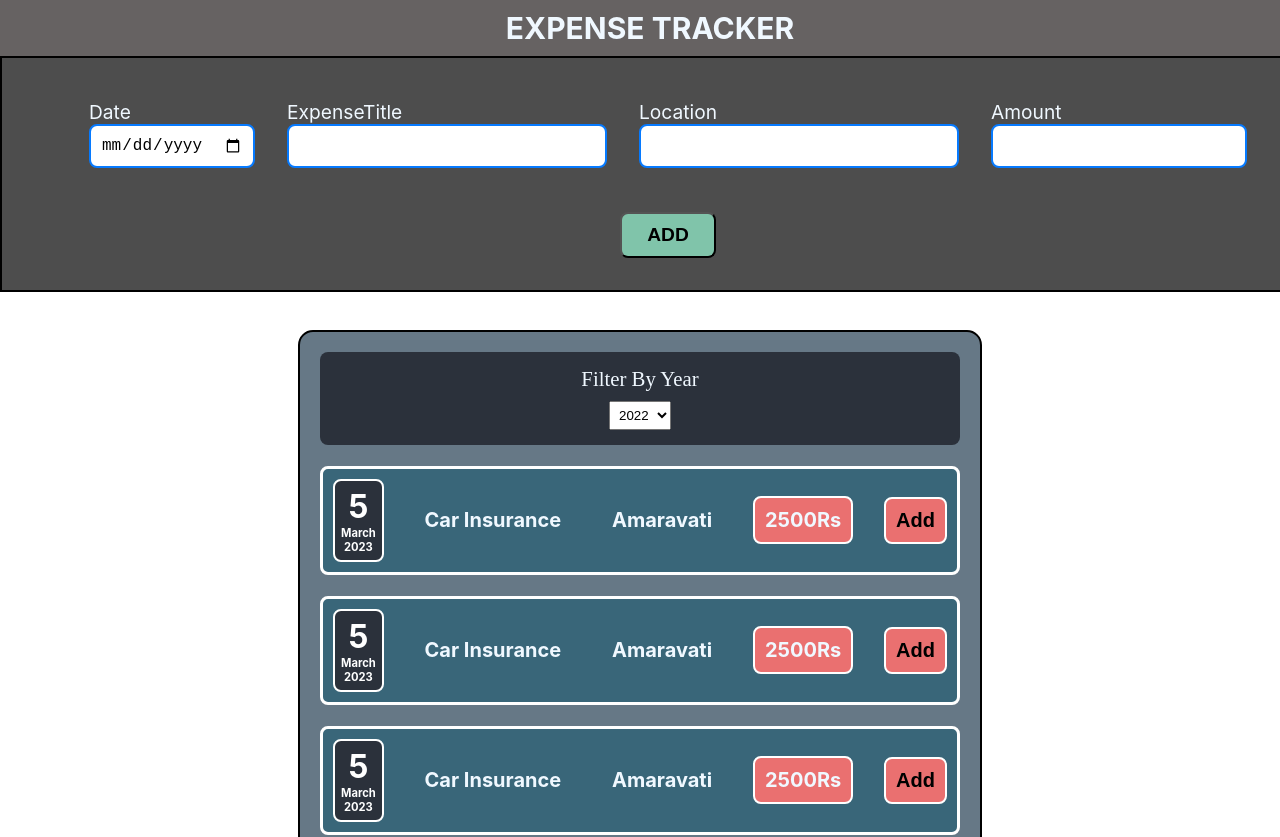
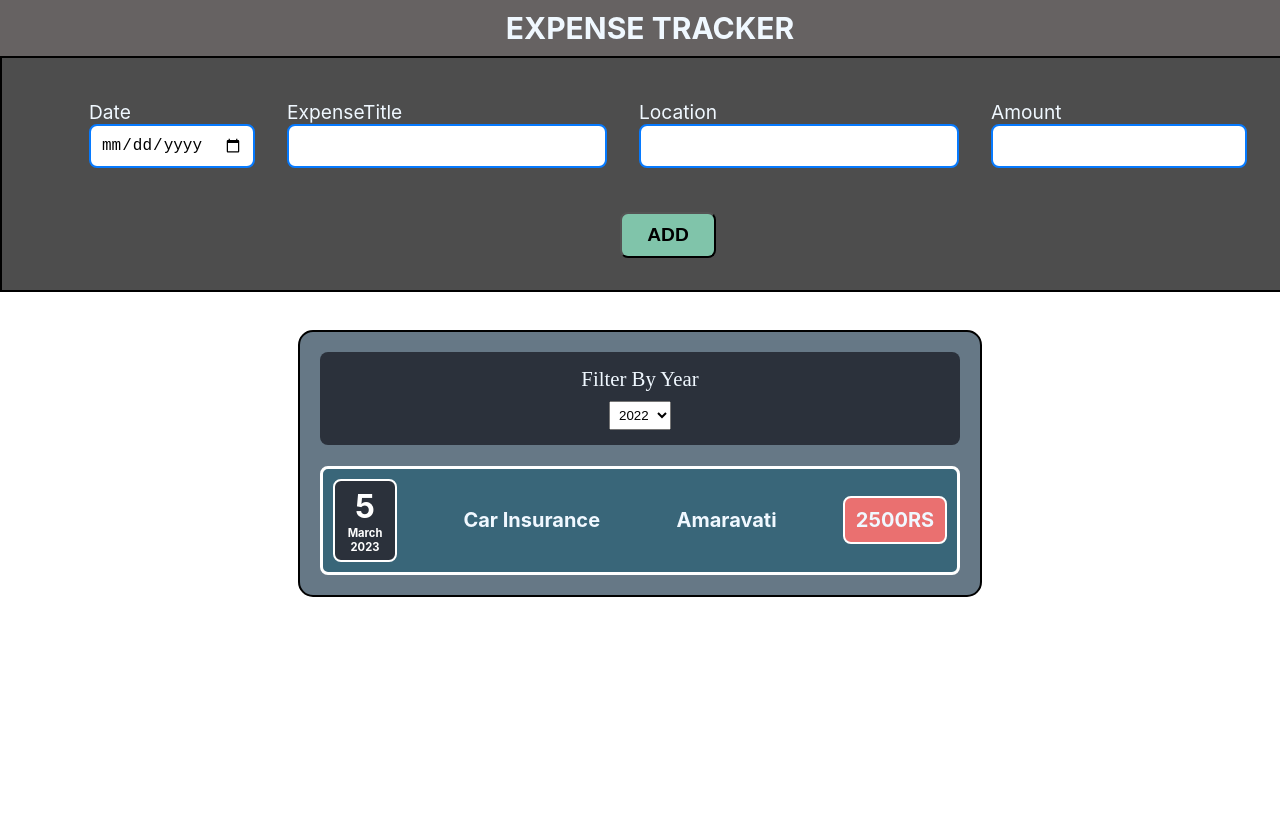
Before and after one commit to shubh532/react-app, a React (Create React App) app: page / in a window 1280 px wide. Shown: the top 837 px of the page. After the commit the page ends 800 px from the top, so only its background shows below. Built offline with nearby package versions, Linux system fonts and the light colour scheme.

Commit message:
Dynamic Listing And Some Css Modifications

```diff
--- a/src/App.js
+++ b/src/App.js
@@ -4,26 +4,35 @@ import ExpenseFilter from "./MyComponents/Expenses/expenseFilter";
 import FormData from "./MyComponents/Expenses/RetriveDataFromForm";
 import { useState } from "react";
 // import "./App.css"
+const expense =[{
+  id:15478963,
+  date: new Date(),
+  title: "Car Insurance",
+  location: "Amaravati",
+  amount: "2500",
+}];
 function App() {
   const [filteredYear,setFilteredYear]=useState("2016")
-  const expense = new Array(5).fill({
-    date: new Date(),
-    title: "Car Insurance",
-    location: "Amaravati",
-    amount: "2500Rs",
-  });
+  const [oldExpense,setNewExpense]=useState(expense)
 
+
+const addExpenseToScreen=(expenseData)=>{
+  setNewExpense((prevExpense)=>{
+    return[expenseData,...prevExpense]
+  })
+}
   const filterChange=selectedYear=>{
     setFilteredYear(selectedYear)
   }
   return (
     <div className="App">
       <div className="heading-container">EXPENSE TRACKER</div>
-        <FormData/>
+        <FormData takeData={addExpenseToScreen}/>
         <Card>
           <ExpenseFilter selected={filteredYear} onChangeFilter={filterChange}></ExpenseFilter>
-          {expense.map((item)=>(
+          {oldExpense.map((item)=>(
           <ExpenseItem
+              key={item.id}
               date={item.date}
               title={item.title}
               location={item.location}
--- a/src/MyComponents/Expenses/Date.css
+++ b/src/MyComponents/Expenses/Date.css
@@ -1,4 +1,5 @@
 .datecomp {
+    width: 3rem;
     margin: 10px;
     padding: 6px;
     font-weight: bold;
--- a/src/MyComponents/Expenses/Expense.css
+++ b/src/MyComponents/Expenses/Expense.css
@@ -34,6 +34,8 @@ body {
   font-size: 20px;
 }
 .amountitem,.buttonitem {
+  text-align: center;
+  width: 5rem;
   margin: 10px;
   padding: 10px;
   font-weight: bold;
--- a/src/MyComponents/Expenses/ExpenseForm.js
+++ b/src/MyComponents/Expenses/ExpenseForm.js
@@ -24,7 +24,7 @@ function func(event){
     date:new Date(enterdate),
     title:entertitle,
     location:enterLocation,
-    Amount:enterAmount
+    amount:enterAmount
   }
   props.onSaveExpenseData(expenseData);
   setDate("")
--- a/src/MyComponents/Expenses/ExpenseItem.js
+++ b/src/MyComponents/Expenses/ExpenseItem.js
@@ -2,17 +2,13 @@ import React,{useState} from "react";
 import Date from "./Date"
 import "./Expense.css";
 function ExpenseItem(props) {
-  const[val,setVal]=useState(props.amount)
-  const fun=()=>{
-    setVal("100$")
-  }
+
   return (
       <div className="expenseIem-container">
         <Date date={props.date}></Date>
         <div className="expense">{props.title}</div>
         <div className="locationitem">{props.location}</div>
-        <div className="amountitem">{val}</div>
-        <button onClick={fun} className="buttonitem">Add</button>
+        <div className="amountitem">{props.amount}RS</div>
     </div>
   );
 }
--- a/src/MyComponents/Expenses/RetriveDataFromForm.js
+++ b/src/MyComponents/Expenses/RetriveDataFromForm.js
@@ -1,13 +1,13 @@
 import React from "react";
 import Form from "./ExpenseForm";
 
-const FormData=()=>{
+const FormData=(props)=>{
     function SaveExpenseData(enteredExpenseData){
         const expenseData={
             ...enteredExpenseData,
             id:Math.random().toString()
         }
-       console.log(expenseData)
+       props.takeData(expenseData)
     }
 
     return(
```
